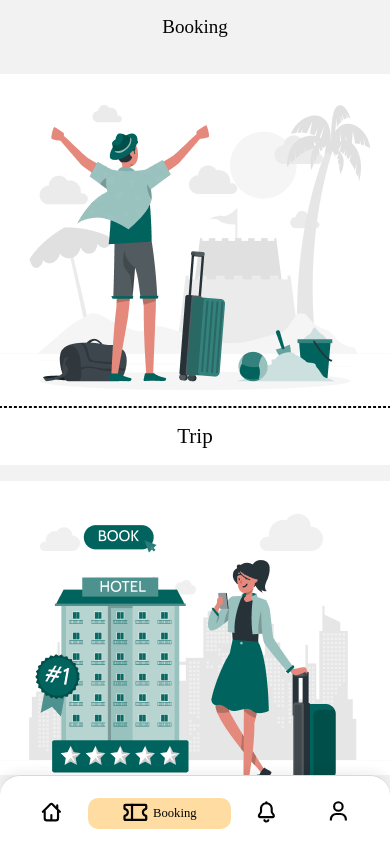
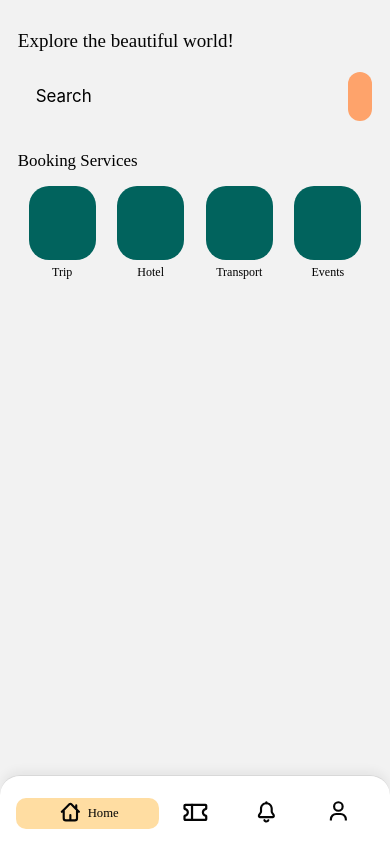
Before and after one commit to slo248/Travelly, a React Native app: screen /OnBoarding in a window 390 px wide. Built offline with nearby package versions, Linux system fonts and the light colour scheme; what react-native would draw is missing.

Commit message:
add navigate from home to trasport

```diff
--- a/src/assets/icons/AppleIcon.tsx
+++ b/src/assets/icons/AppleIcon.tsx
@@ -4,12 +4,12 @@ import Svg, { Path } from 'react-native-svg';
 import { Colors } from '~/styles/colors';
 import { SvgProps } from '~/types/SvgProps';
 
-export default function AppleIcon({ color = Colors.secondary }: SvgProps) {
+export default function FacebookIcon({ color = Colors.secondary }: SvgProps) {
   return (
     <View style={{ aspectRatio: 1 }}>
-      <Svg viewBox="0 0 29 32" fill="none">
+      <Svg viewBox="0 0 17 32" fill="none">
         <Path
-          d="M23.8186 30.7114C22.0178 32.3959 20.0309 32.1333 18.1371 31.339C16.1236 30.5288 14.283 30.4776 12.1566 31.339C9.50852 32.4407 8.1031 32.1204 6.5083 30.7114C-2.49571 21.7766 -1.16671 8.16621 9.06663 7.65382C11.5485 7.78192 13.2862 8.97643 14.7481 9.07571C16.921 8.64978 19.0009 7.42965 21.3267 7.58978C24.1209 7.80754 26.2108 8.87075 27.6062 10.7826C21.8583 14.1131 23.2205 21.4147 28.5 23.4643C27.4434 26.1383 26.0879 28.7803 23.8153 30.7338L23.8186 30.7114ZM14.5488 7.55775C14.2796 3.58673 17.6188 0.320244 21.4596 0C21.9879 4.57948 17.1403 8.00609 14.5488 7.55775Z"
+          d="M10.8475 17.2032H16.1206L16.9485 11.9103H10.8465V9.01752C10.8465 6.81877 11.5736 4.86904 13.6551 4.86904H17V0.250075C16.4123 0.171661 15.1694 0 12.8208 0C7.91661 0 5.04145 2.55903 5.04145 8.38915V11.9103H0V17.2032H5.04145V31.751C6.03987 31.8993 7.05116 32 8.08926 32C9.02763 32 9.94348 31.9152 10.8475 31.7944V17.2032Z"
           fill={color}
         />
       </Svg>
--- a/src/components/Button/TabBarButton.tsx
+++ b/src/components/Button/TabBarButton.tsx
@@ -18,7 +18,7 @@ import { Colors } from '~/styles/colors';
 const duration = 200;
 
 const TabBarButton = (props: TabType) => {
-  const { route, icon, accessibilityState, onPress, index } = props;
+  const { route, icon, accessibilityState, onPress } = props;
   const focused = accessibilityState?.selected;
 
   const Icon = icon;
--- a/src/data/services.ts
+++ b/src/data/services.ts
@@ -5,6 +5,12 @@ import EventIcon from '~/assets/icons/EventIcon';
 import { Alert } from 'react-native';
 import { FeatureNotImplemented } from '~/constants';
 import { BookingStackParamList } from '~/navigators/BookingStack';
+import { AuthStackParamList } from '~/navigators/AuthStack';
+
+export type SwitchFromHomeType = {
+  stackName: keyof AuthStackParamList;
+  nextScreen: keyof BookingStackParamList;
+};
 
 export const services = [
   {
@@ -14,7 +20,11 @@ export const services = [
     onNextScreenName: (): keyof BookingStackParamList => {
       Alert.alert(FeatureNotImplemented);
       return 'HomeBooking';
-    }
+    },
+    switchFromHome: (): SwitchFromHomeType => ({
+      stackName: 'Booking',
+      nextScreen: 'TransportBooking'
+    })
   },
   {
     name: 'Hotel',
@@ -23,13 +33,21 @@ export const services = [
     onNextScreenName: (): keyof BookingStackParamList => {
       Alert.alert(FeatureNotImplemented);
       return 'HomeBooking';
-    }
+    },
+    switchFromHome: (): SwitchFromHomeType => ({
+      stackName: 'Booking',
+      nextScreen: 'TransportBooking'
+    })
   },
   {
     name: 'Transport',
     icon: PlaneIcon,
     image: require('~/assets/imgs/booking/transport.png'),
-    onNextScreenName: (): keyof BookingStackParamList => 'TransportBooking'
+    onNextScreenName: (): keyof BookingStackParamList => 'TransportBooking',
+    switchFromHome: (): SwitchFromHomeType => ({
+      stackName: 'Booking',
+      nextScreen: 'TransportBooking'
+    })
   },
   {
     name: 'Events',
@@ -38,6 +56,10 @@ export const services = [
     onNextScreenName: (): keyof BookingStackParamList => {
       Alert.alert(FeatureNotImplemented);
       return 'HomeBooking';
-    }
+    },
+    switchFromHome: (): SwitchFromHomeType => ({
+      stackName: 'Booking',
+      nextScreen: 'TransportBooking'
+    })
   }
 ];
--- a/src/navigators/AuthStack.tsx
+++ b/src/navigators/AuthStack.tsx
@@ -1,13 +1,15 @@
 import { createBottomTabNavigator } from '@react-navigation/bottom-tabs';
 import { Tabs } from './tabs';
-import { rH } from '~/styles/responsive';
 import { StyleSheet, View } from 'react-native';
 import { TabBarButton } from '~/components/Button';
 import { bottomtTabBarHeight } from '~/styles/globalStyles';
+import { BookingStackParamList } from './BookingStack';
 
 export type AuthStackParamList = {
   Home: undefined;
-  Booking: undefined;
+  Booking: {
+    screen?: keyof BookingStackParamList;
+  };
   Profile: undefined;
   Notification: undefined;
 };
@@ -17,7 +19,7 @@ const Stack = createBottomTabNavigator<AuthStackParamList>();
 const AuthStack = () => {
   return (
     <Stack.Navigator
-      initialRouteName="Booking"
+      initialRouteName="Home"
       screenOptions={{
         headerShown: false,
         tabBarStyle: {
--- a/src/screens/Home/Services/index.tsx
+++ b/src/screens/Home/Services/index.tsx
@@ -13,9 +13,13 @@ import { services } from '~/data/services';
 import ButtonIcon from '~/components/Button/ButtonIcon';
 import { Colors } from '~/styles/colors';
 import GridView from '~/components/GridView';
+import { NavigationProp, useNavigation } from '@react-navigation/native';
+import { AuthStackParamList } from '~/navigators/AuthStack';
+import { screen } from '@testing-library/react-native';
 
 export default function Services() {
   const { width } = useWindowDimensions();
+  const navigation = useNavigation<NavigationProp<AuthStackParamList>>();
 
   return (
     <View>
@@ -31,6 +35,13 @@ export default function Services() {
                 Icon={item.icon}
                 backgroundColor={Colors.primary}
                 color={Colors.white}
+                onPress={() => {
+                  const obj = item.switchFromHome();
+                  if (obj === undefined) return;
+                  navigation.navigate(obj.stackName, {
+                    screen: obj.nextScreen
+                  });
+                }}
               />
             </View>
             <Text style={styles.serviceName}>{item.name}</Text>
```
